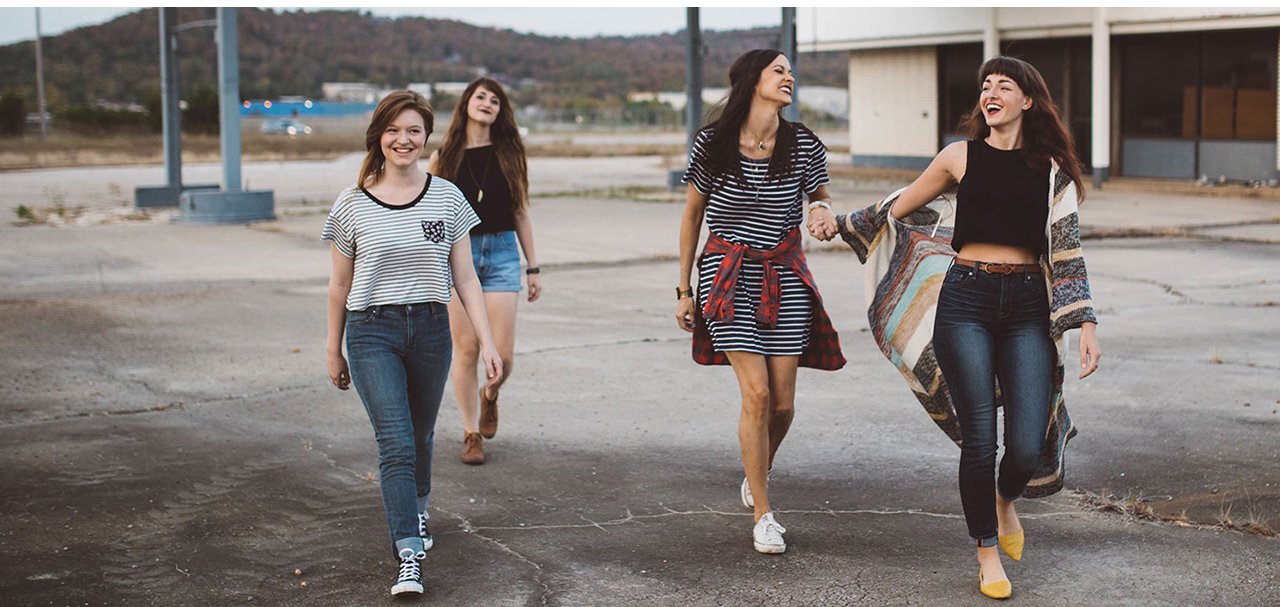
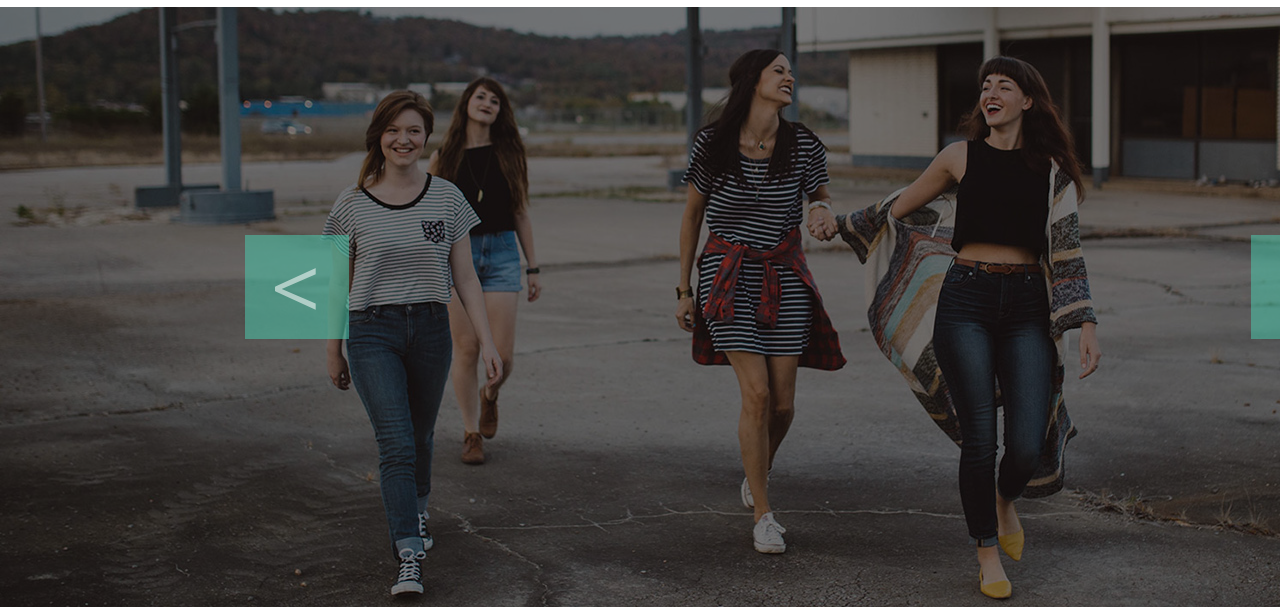
Before and after one commit to DmytroLysenko/Module_5, a plain HTML site: page index.html in a window 1280 px wide. Shown: the part 89-696 px from the top of the page. Drawn offline with nearby package versions, Linux system fonts and the light colour scheme.

Commit message:
styled slider

```diff
--- a/css/style.css
+++ b/css/style.css
@@ -39,6 +39,7 @@ body {
 
 .container_outer {
   width: 1600px;
+  background-color: #323232;
   margin: 0 auto;
 }
 
@@ -47,6 +48,7 @@ body {
   margin: 0 auto;
 }
 
+/*      HEADER       */
 .page_header {
   margin: 0;
   padding: 34px 0 30px 0;
@@ -96,3 +98,51 @@ body {
 .page_header_nav_item a:focus {
   color: #1abc9c;
 }
+
+/*      SLIDER       */
+.page_main__slider {
+  height: 600px;
+}
+.page_main__slider > .container_outer {
+  position: relative;
+}
+
+.page_main__slider_img {
+  display: block;
+}
+
+.page_main__slider_hover {
+  width: 1600px;
+  height: 600px;
+  background-color: rgba(0, 0, 0, 0.5);
+  position: absolute;
+  top: 0;
+  left: 0;
+}
+
+.page_main__slider_control {
+  width: 1110px;
+  position: absolute;
+  top: 228px;
+  left: 50%;
+  transform: translateX(-50%);
+}
+.page_main__slider_control_item {
+  display: block;
+  width: 104px;
+  height: 104px;
+  background-color: rgba(78, 198, 171, 0.55);
+  text-align: center;
+  font-family: "Roboto", sans-serif;
+  font-size: 100px;
+  line-height: 104px;
+  color: rgba(255, 255, 255, 0.55);
+  text-decoration: none;
+}
+
+.page_main__slider_left {
+  float: left;
+}
+.page_main__slider_right {
+  float: right;
+}
--- a/index.html
+++ b/index.html
@@ -30,11 +30,11 @@
     <main class="page_main">
       <section class="page_main__slider">
         <div class="container_outer">
-          <img src="img/slider_item_1.jpg" alt="" width="1600" height="600" />
-          <div class="container_inner">
-            <div class="page_main__slider_control">
-              <a href="#" class="page_main__slider_control_right">&lt;</a>
-              <a href="#" class="page_main__slider_control_left">&gt;</a>
+          <img class="page_main__slider_img" src="img/slider_item_1.jpg" alt="" width="1600" height="600" />
+          <div class="page_main__slider_hover"></div>
+            <div class="page_main__slider_control clearfix">
+              <a href="#" class="page_main__slider_control_item page_main__slider_left">&lt;</a>
+              <a href="#" class="page_main__slider_control_item page_main__slider_right">&gt;</a>
             </div>
             <div class="page_main__slider_text">
               <h2 class="page_main__slider_title">Affrodable Paris tours</h2>
@@ -44,7 +44,6 @@
               </p>
             </div>
           </div>
-        </div>
       </section>
       <section class="page_main__collection">
         <div class="container_inner">
@@ -111,9 +110,11 @@
       </section>
     </main>
     <footer class="page_footer">
-      <div class="container_inner">
-        <p>All Rights Reserved &copy; Dokan &mid; Designed <a href="#">I hemenGraph</a></p>
-      </div>
+      <div class="container_outer">
+        <div class="container_inner">
+            <p>All Rights Reserved &copy; Dokan &mid; Designed <a href="#">I hemenGraph</a></p>
+        </div>
+        </div>
     </footer>
   </body>
 </html>
```
